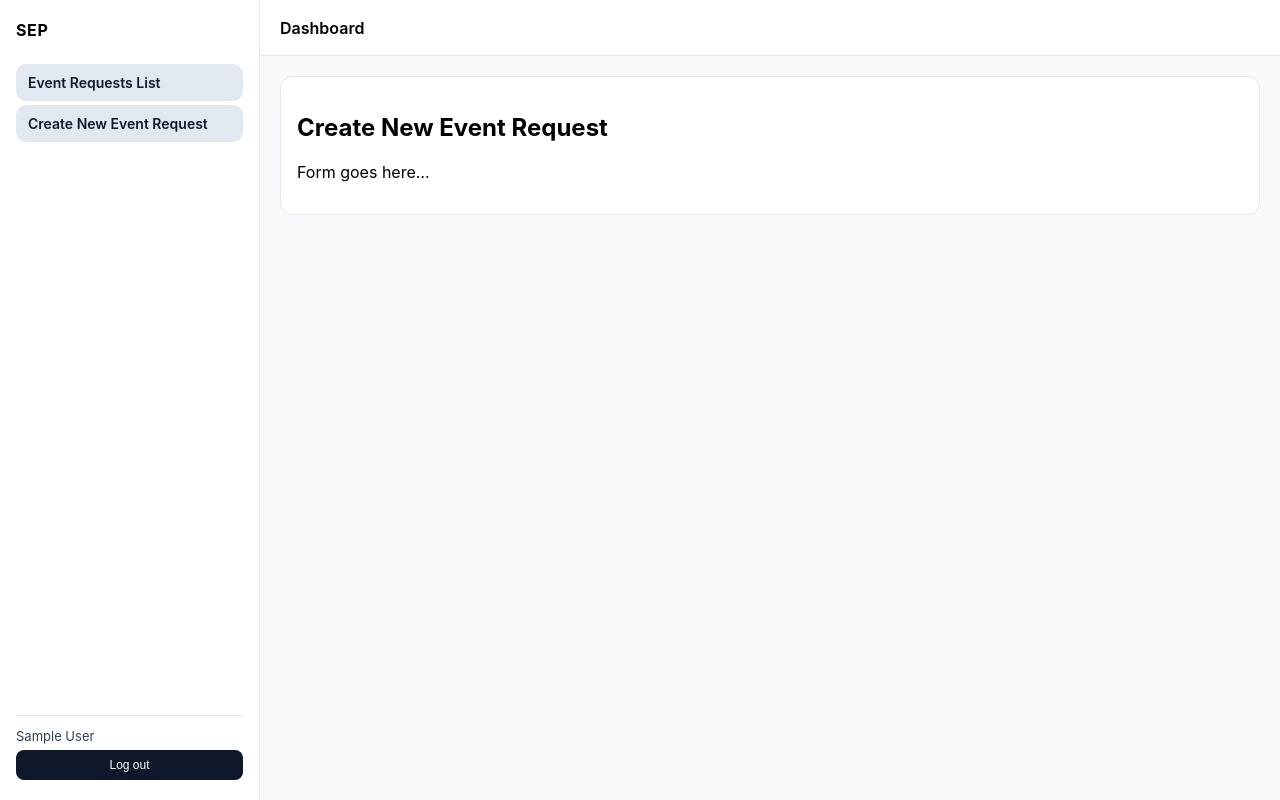
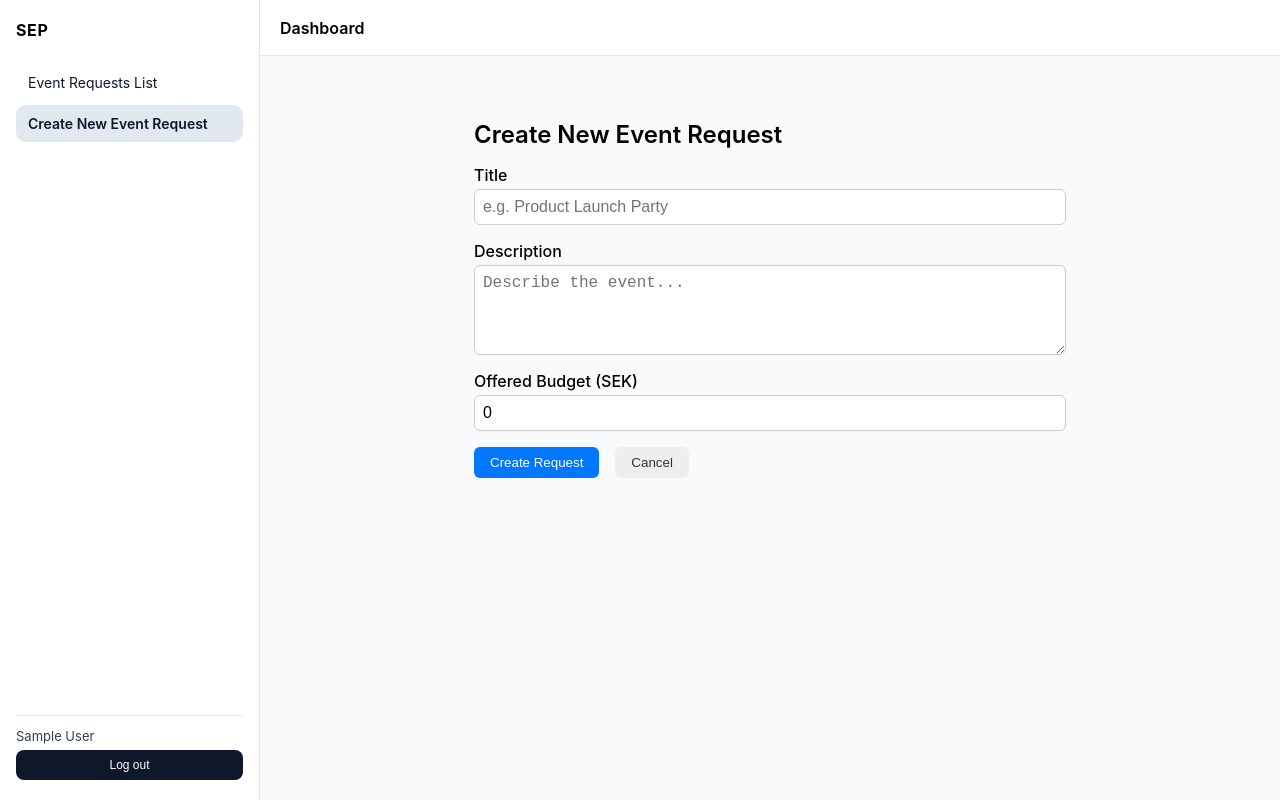
Before and after one commit to ghazalrb98/SEP-front-end, a React (Create React App) app: page /dashboard/requests/new in a window 1280 px wide. Built offline with nearby package versions, Linux system fonts and the light colour scheme; sample sign-in values are in the browser's storage.

Commit message:
added CreateRequest component and its logic

```diff
--- a/src/CreateRequest.js
+++ /dev/null
@@ -1,10 +0,0 @@
-import styles from "./Dashboard.module.css";
-
-export function CreateRequest() {
-  return (
-    <div className={styles.panel}>
-      <h2>Create New Event Request</h2>
-      <p>Form goes here…</p>
-    </div>
-  );
-}
--- /dev/null
+++ b/src/CreateRequest.module.css
@@ -0,0 +1,69 @@
+.wrapper {
+  padding: 24px;
+  max-width: 640px;
+  margin: 0 auto;
+}
+
+.title {
+  font-size: 1.5rem;
+  font-weight: 600;
+  margin-bottom: 1rem;
+}
+
+.form {
+  display: flex;
+  flex-direction: column;
+  gap: 1rem;
+}
+
+.label {
+  display: flex;
+  flex-direction: column;
+  font-weight: 500;
+}
+
+.input,
+.textarea {
+  margin-top: 4px;
+  padding: 8px;
+  border: 1px solid #ccc;
+  border-radius: 6px;
+  font-size: 1rem;
+}
+
+.buttons {
+  display: flex;
+  gap: 1rem;
+}
+
+button {
+  background: #0077ff;
+  color: white;
+  border: none;
+  padding: 8px 16px;
+  border-radius: 6px;
+  cursor: pointer;
+}
+
+button:disabled {
+  opacity: 0.7;
+}
+
+.secondary {
+  background: #eee;
+  color: #333;
+}
+
+.error {
+  color: #c00;
+  background: #fee;
+  padding: 6px 10px;
+  border-radius: 4px;
+}
+
+.success {
+  color: #060;
+  background: #efe;
+  padding: 6px 10px;
+  border-radius: 4px;
+}
--- /dev/null
+++ b/src/CreateRequest.tsx
@@ -0,0 +1,106 @@
+import { useState, type FormEvent } from "react";
+import styles from "./CreateRequest.module.css";
+import { useNavigate } from "react-router-dom";
+
+export function CreateRequest() {
+  const navigate = useNavigate();
+
+  const [error, setError] = useState("");
+  const [message, setMessage] = useState("");
+  const [isLoading, setIsLoading] = useState(false);
+  const [title, setTitle] = useState("");
+  const [description, setDescription] = useState("");
+  const [budget, setBudget] = useState(0);
+
+  const token = sessionStorage.getItem("token");
+
+  async function handleSubmit(e: FormEvent) {
+    e.preventDefault();
+    setError("");
+    setMessage("");
+
+    if (!title.trim()) return setError("Title is required");
+
+    const newRequest = {
+      title: title.trim(),
+      description: description.trim(),
+      budgetEstimate: Number(budget),
+    };
+
+    setIsLoading(true);
+    try {
+      const res = await fetch("/events/create", {
+        method: "POST",
+        headers: {
+          "Content-Type": "application/json",
+          Accept: "*/*",
+          Authorization: `Bearer ${token}`,
+        },
+        body: JSON.stringify(newRequest),
+      });
+
+      if (!res.ok) throw new Error(`Failed to create event (${res.status})`);
+      setMessage("Event request created successfully");
+      setTimeout(() => {
+        navigate("/dashboard/requests");
+      }, 1000);
+    } catch (e: any) {
+      setError(e.message || "Unknown Error");
+    } finally {
+      setIsLoading(false);
+    }
+  }
+
+  return (
+    <div className={styles.wrapper}>
+      <h2 className={styles.title}>Create New Event Request</h2>
+      <form className={styles.form} onSubmit={handleSubmit}>
+        {error && <div className={styles.error}>{error}</div>}
+        {message && <div className={styles.success}>{message}</div>}
+
+        <label className={styles.label}>
+          Title
+          <input
+            type="text"
+            className={styles.input}
+            value={title}
+            onChange={(e) => setTitle(e.target.value)}
+            placeholder="e.g. Product Launch Party"
+            required
+          />
+        </label>
+        <label className={styles.label}>
+          Description
+          <textarea
+            className={styles.textarea}
+            value={description}
+            onChange={(e) => setDescription(e.target.value)}
+            placeholder="Describe the event..."
+            rows={4}
+          />
+        </label>
+        <label className={styles.label}>
+          Offered Budget (SEK)
+          <input
+            type="number"
+            className={styles.input}
+            value={budget}
+            onChange={(e) => setBudget(Number(e.target.value))}
+          />
+        </label>
+        <div className={styles.buttons}>
+          <button type="submit" disabled={isLoading}>
+            {isLoading ? "Submitting..." : "Create Request"}
+          </button>
+          <button
+            type="button"
+            className={styles.secondary}
+            onClick={() => navigate("/dashboard/requests")}
+          >
+            Cancel
+          </button>
+        </div>
+      </form>
+    </div>
+  );
+}
--- a/src/Dashboard.js
+++ b/src/Dashboard.js
@@ -33,6 +33,7 @@ export function Dashboard() {
             <li>
               <NavLink
                 to="requests"
+                end
                 className={({ isActive }) =>
                   isActive ? `${styles.link} ${styles.active}` : styles.link
                 }
--- a/src/RequestsList.tsx
+++ b/src/RequestsList.tsx
@@ -1,4 +1,4 @@
-import { useEffect, useMemo, useState } from "react";
+import { useCallback, useEffect, useMemo, useState } from "react";
 import styles from "./RequestsList.module.css";
 
 export type RequestDto = {
@@ -44,7 +44,8 @@ export function RequestsList() {
 
   const token = sessionStorage.getItem("token");
 
-  async function fetchRequests(signal?: AbortSignal | null) {
+  const fetchRequests = useCallback(
+    async (signal?: AbortSignal | null) => {
       setLoading(true);
       setError("");
 
@@ -63,13 +64,15 @@ export function RequestsList() {
       } finally {
         setLoading(false);
       }
-  }
+    },
+    [token]
+  );
 
   useEffect(() => {
     const ctrl = new AbortController();
     fetchRequests(ctrl.signal);
     return () => ctrl.abort();
-  }, []);
+  }, [fetchRequests]);
 
   const rows = useMemo(() => {
     if (!data) return [];
@@ -181,7 +184,7 @@ export function RequestsList() {
                       </span>
                     </td>
                     <td>{DATE(r.submittedAt)}</td>
-                    <td className={styles.right}>{budget}</td>
+                    <td>{budget}</td>
                   </tr>
                 );
               })}
```
Lines whose indentation alone changed are shown as unchanged.
